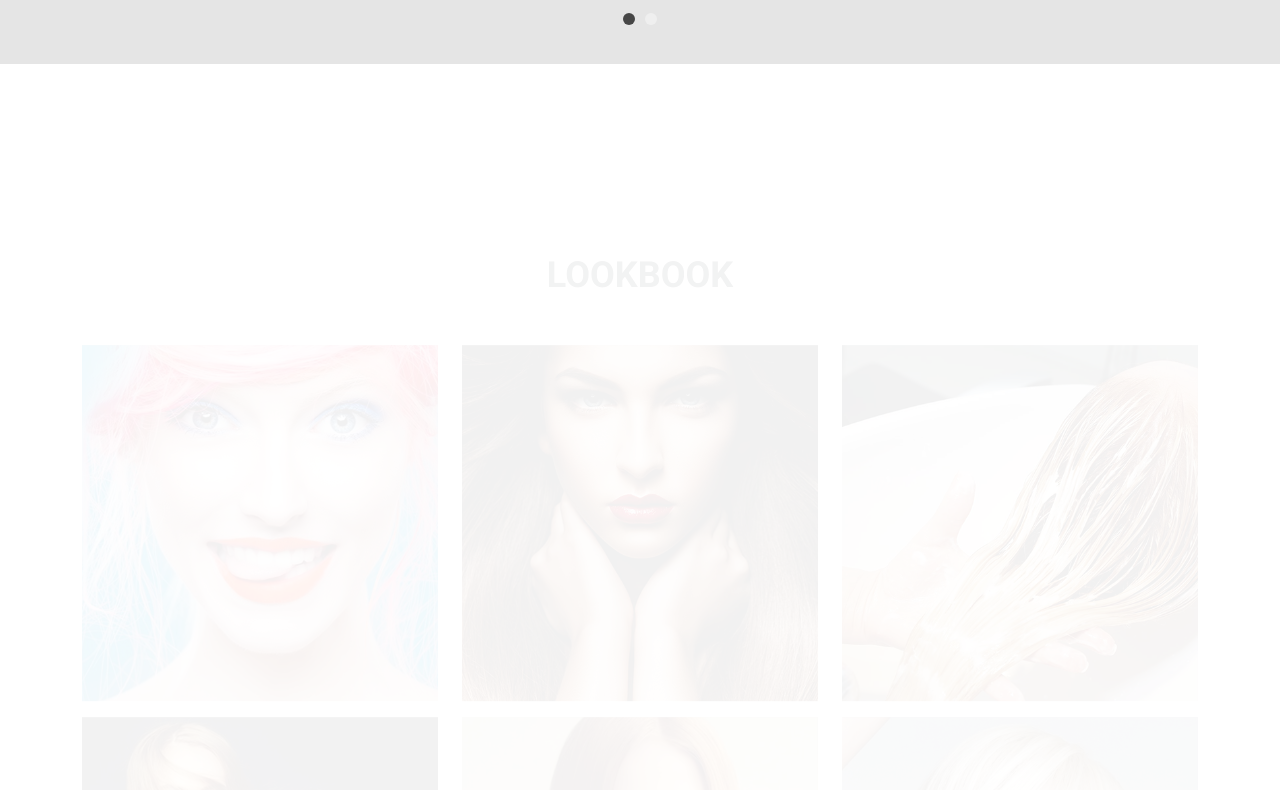
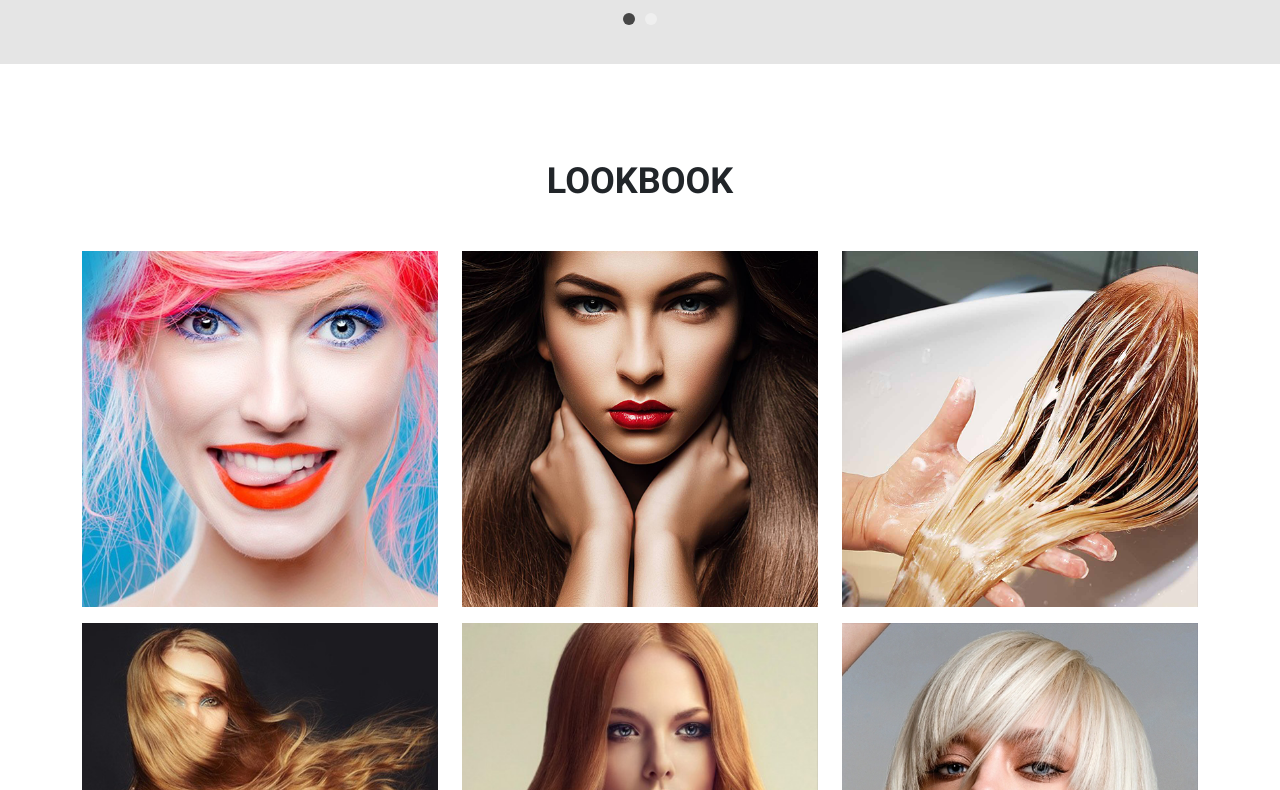
Before and after one commit to dream-diver/sensehair-web, a Next.js app: page / in a window 1280 px wide. Shown: the part 5410-6200 px from the top of the page. Built offline with nearby package versions, Linux system fonts and the light colour scheme.

Commit message:
Lookbook Animation Fix

```diff
--- a/components/home/Lookbook.js
+++ b/components/home/Lookbook.js
@@ -4,7 +4,7 @@ const Lookbook = () => {
     <section id="lookbook">
       <div className="container">
         <div className="row">
-          <div className="col py-5 text-center" data-aos="fade-up" data-aos-duration="3000" data-aos-delay="3000" data-aos-once="true">
+          <div className="col py-5 text-center" data-aos="fade-up" data-aos-duration="750" data-aos-delay="500" data-aos-once="true">
             <h1 className="h1-margin-bottom font-weight-700">LOOKBOOK</h1>
 
             <div className="row">
```
